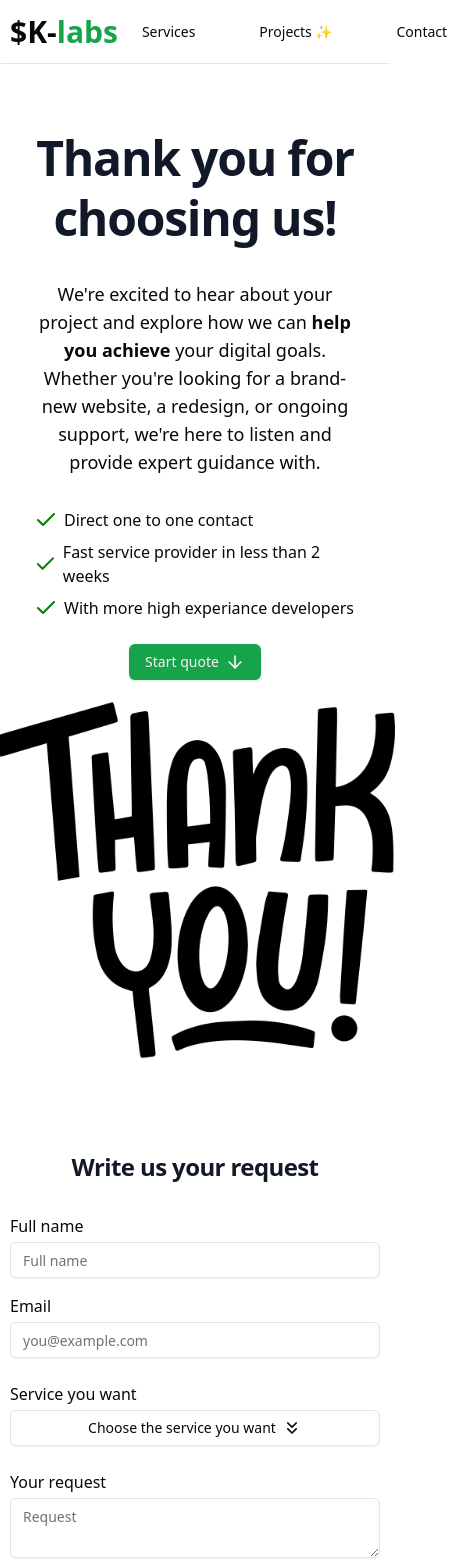
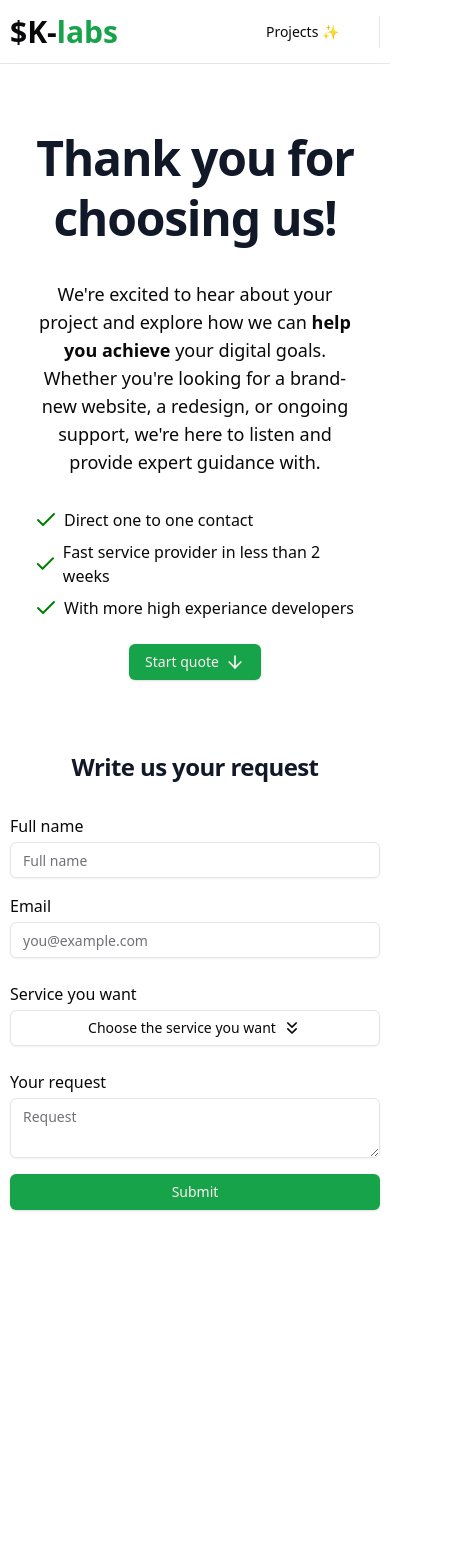
Before and after one commit to KidusBasazinew/k-labs, a React (Vite) app: page /getstart in a window 390 px wide. Shown: the top 1565 px of the page, 471 px wide, since content can reach past the window. After the commit the page ends 1250 px from the top, so only its background shows below. Built offline with nearby package versions, Linux system fonts and the light colour scheme.

Commit message:
update on responsive nav bar and images

```diff
--- a/src/GetStartPage.tsx
+++ b/src/GetStartPage.tsx
@@ -49,7 +49,7 @@ const GetStartPage = () => {
               </Link>
             </div>
           </div>
-          <div className="col-span-full lg:col-span-1 w-full flex justify-center px-8 sm:px-16 md:px-0 mt-0 lg:mx-0 lg:mt-20 h-fit">
+          <div className="col-span-full lg:col-span-1 w-full justify-center px-8 sm:px-16 md:px-0 mt-0 lg:mx-0 lg:mt-20 h-fit hidden sm:flex">
             <div className="relative md:max-w-xl">
               <div className="relative pointer-events-none z-50 overflow-hidden w-[400px]">
                 <img
--- a/src/components/Navbar.tsx
+++ b/src/components/Navbar.tsx
@@ -13,6 +13,7 @@ const Navbar = () => {
           </Link>
 
           <div className="h-full flex items-center space-x-4">
+            <div className="hidden sm:block">
               <Link
                 to="/"
                 className={buttonVariants({
@@ -22,6 +23,7 @@ const Navbar = () => {
               >
                 Services
               </Link>
+            </div>
 
             <Link
               to="../projects"
@@ -32,7 +34,7 @@ const Navbar = () => {
             >
               Projects ✨
             </Link>
-
+            <div className="hidden sm:block">
               <Link
                 to="#contact"
                 className={buttonVariants({
@@ -42,8 +44,9 @@ const Navbar = () => {
               >
                 Contact
               </Link>
+            </div>
 
-            <div className="h-8 w-px bg-zinc-200 hidden sm:block" />
+            <div className="h-8 w-px bg-zinc-200 block" />
 
             <Link
               to="../getstart"
```
Lines whose indentation alone changed are shown as unchanged.
